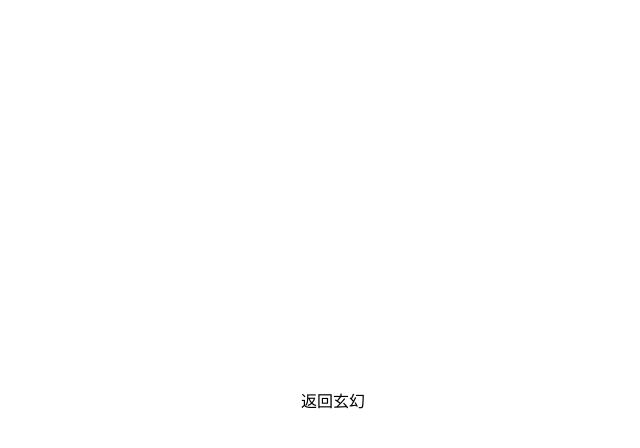
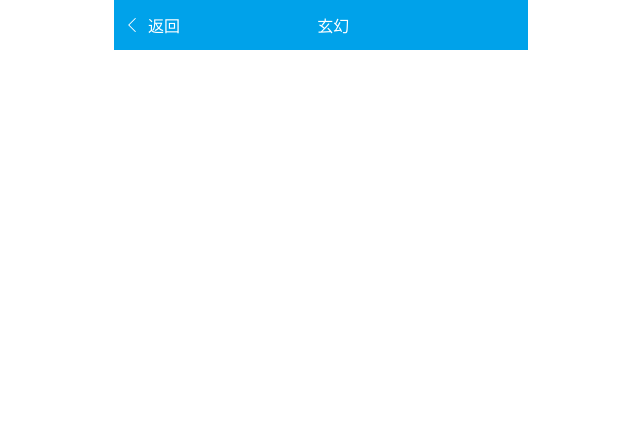
Before and after one commit to ly321/Zhuishushenqi-byVue, a Vue app in the folder zhuishushenqi-byVue/: page /#/list in a window 1280 px wide. Shown: the top 448 px of the page, without its empty margins (319-959 px from the left). Built offline with nearby package versions, Linux system fonts and the light colour scheme; the HTML template or start-up script is replaced by a standard one.

Commit message:
继续
发现图片src问题，图片与背景色一致导致看不见，写好头样式

```diff
--- a/zhuishushenqi-byVue/src/components/Headertwo.vue
+++ b/zhuishushenqi-byVue/src/components/Headertwo.vue
@@ -9,17 +9,37 @@
 </template>
 <script>
     export default {
-  name:'headertwo',
-  data(){
-      return{
-      }
-  }
+        name: 'headertwo',
+        data() {
+            return {}
+        },
+        methods: {
+        },
     }
 </script>
 
 <style>
-img{
+    img {
         width: 16px;
         height: 16px;
     }
+    p {
+        color: #ffffff;
+    }
+    .headertwo {
+        width: inherit;
+        height: 50px;
+        background-color: #00a2ea;
+        justify-content: flex-start;
+        position: fixed;
+        top: 0;
+    }
+    .headertwo>span{
+        margin-left: 10px;
+    }
+    .headertwo>p {
+        flex: 1;
+        margin-right: 10%;
+    }
+
 </style>
--- a/zhuishushenqi-byVue/src/pages/List.vue
+++ b/zhuishushenqi-byVue/src/pages/List.vue
@@ -18,5 +18,13 @@ export default {
 }
 </script>
 <style>
-
+.list{
+    width: 100%;
+    height: inherit;
+}
+ @media(min-width:414px){
+        .list{
+            width: 414px;
+        }
+    }
 </style>
```
Lines whose indentation alone changed are shown as unchanged.
